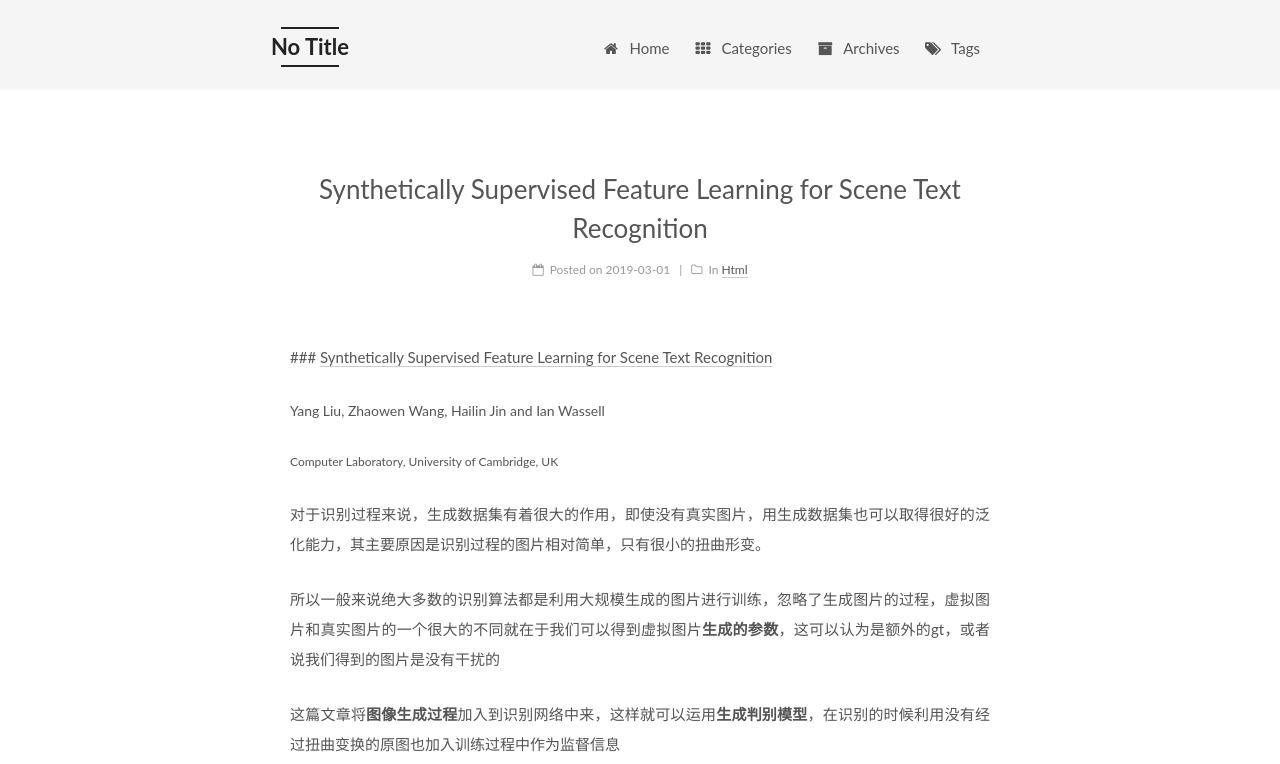
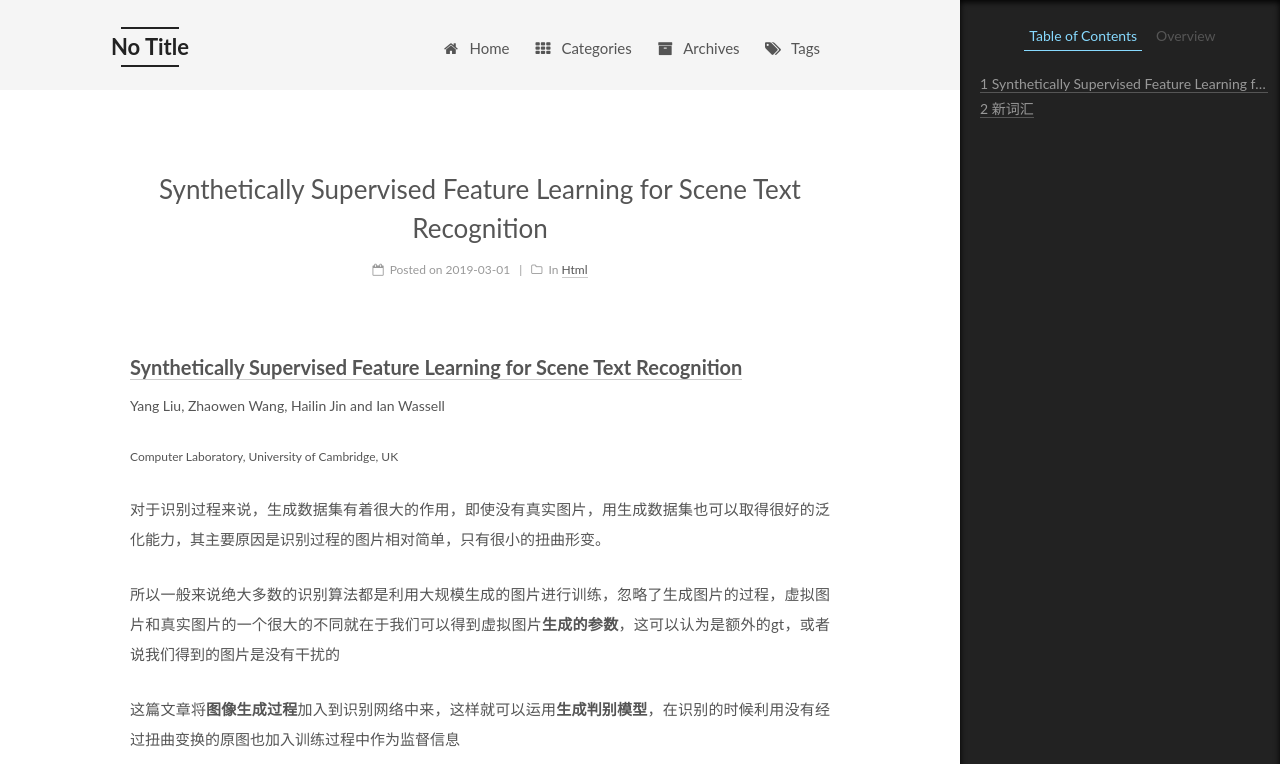
Before and after one commit to jichilen/jichilen.github.io, a Jekyll site: the page built from _posts/2019-3-1-paper_reading.md, in a window 1280 px wide and 1400 px high. Shown: the top 764 px of the window. Built offline with Jekyll 4.4.1, drawn with Linux system fonts in a browser that asks for light colours; some web fonts are replaced; grey boxes are pictures that could not be loaded.

Commit message:
blog update Fri Mar  1 14:49:09 DST 2019

```diff
--- a/_posts/2019-3-1-paper_reading.md
+++ b/_posts/2019-3-1-paper_reading.md
@@ -11,7 +11,7 @@ icon: icon-html
 
 
 
- ### [Synthetically Supervised Feature Learning for Scene Text Recognition](https://link.springer.com/chapter/10.1007%2F978-3-030-01228-1_27)
+### [Synthetically Supervised Feature Learning for Scene Text Recognition](https://link.springer.com/chapter/10.1007%2F978-3-030-01228-1_27)
 
 <p style="font-size: 14px">Yang Liu, Zhaowen Wang, Hailin Jin and Ian Wassell </p>
 
@@ -23,11 +23,9 @@ icon: icon-html
 
  这篇文章将**图像生成过程**加入到识别网络中来，这样就可以运用**生成判别模型**，在识别的时候利用没有经过扭曲变换的原图也加入训练过程中作为监督信息
 
- <img src="https://github.com/jichilen/jichilen.github.io/tree/master/_posts/img/paper-1_1.jpg" style="zoom:100%"></img>
+ <img src="./img/paper-1_1.jpg" style="zoom:100%"></img>
 
-
-
- ### 新词汇
+###  新词汇
 
 |                                          |      |
 | :--------------------------------------- | ---- |
```
